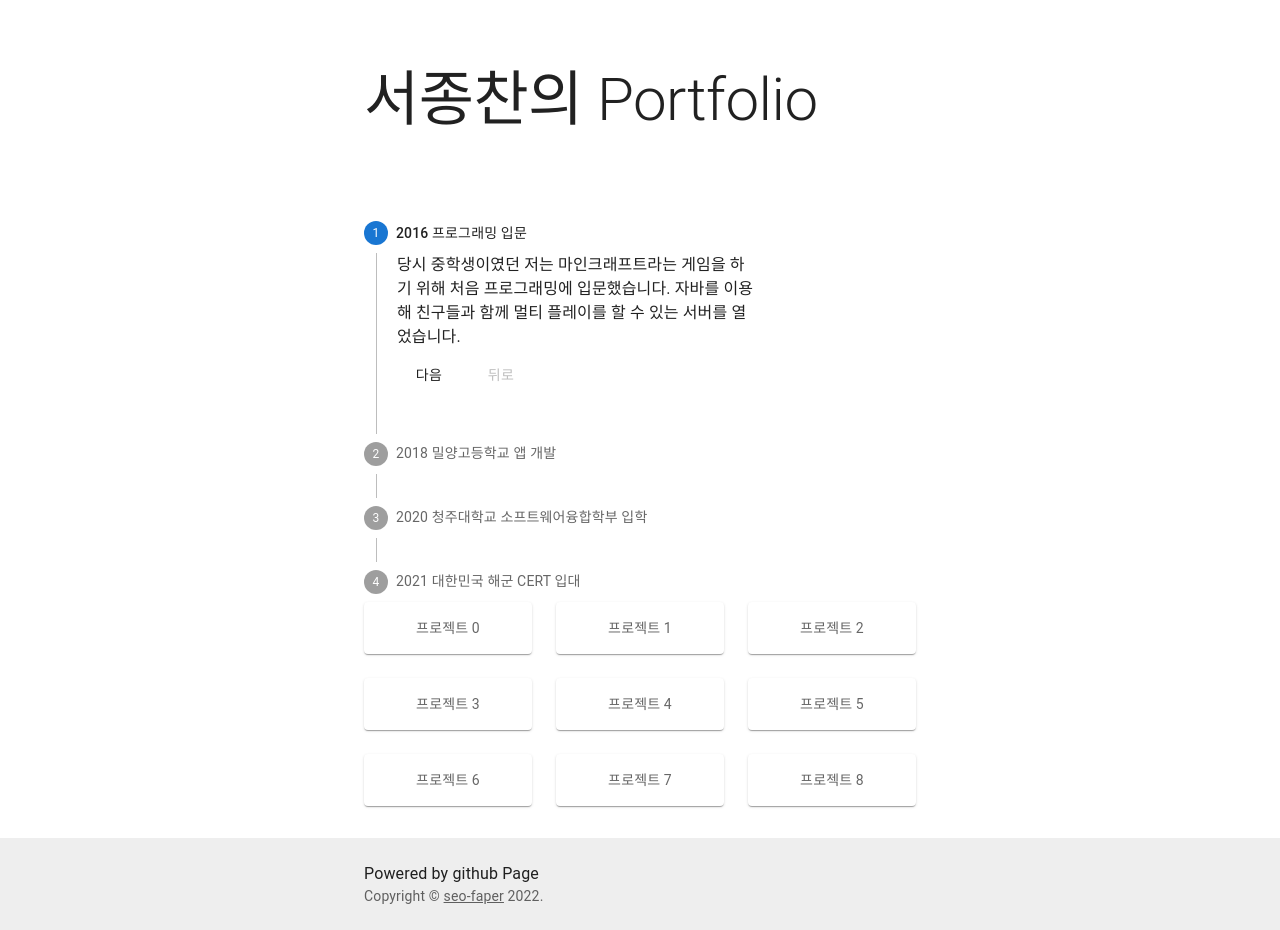
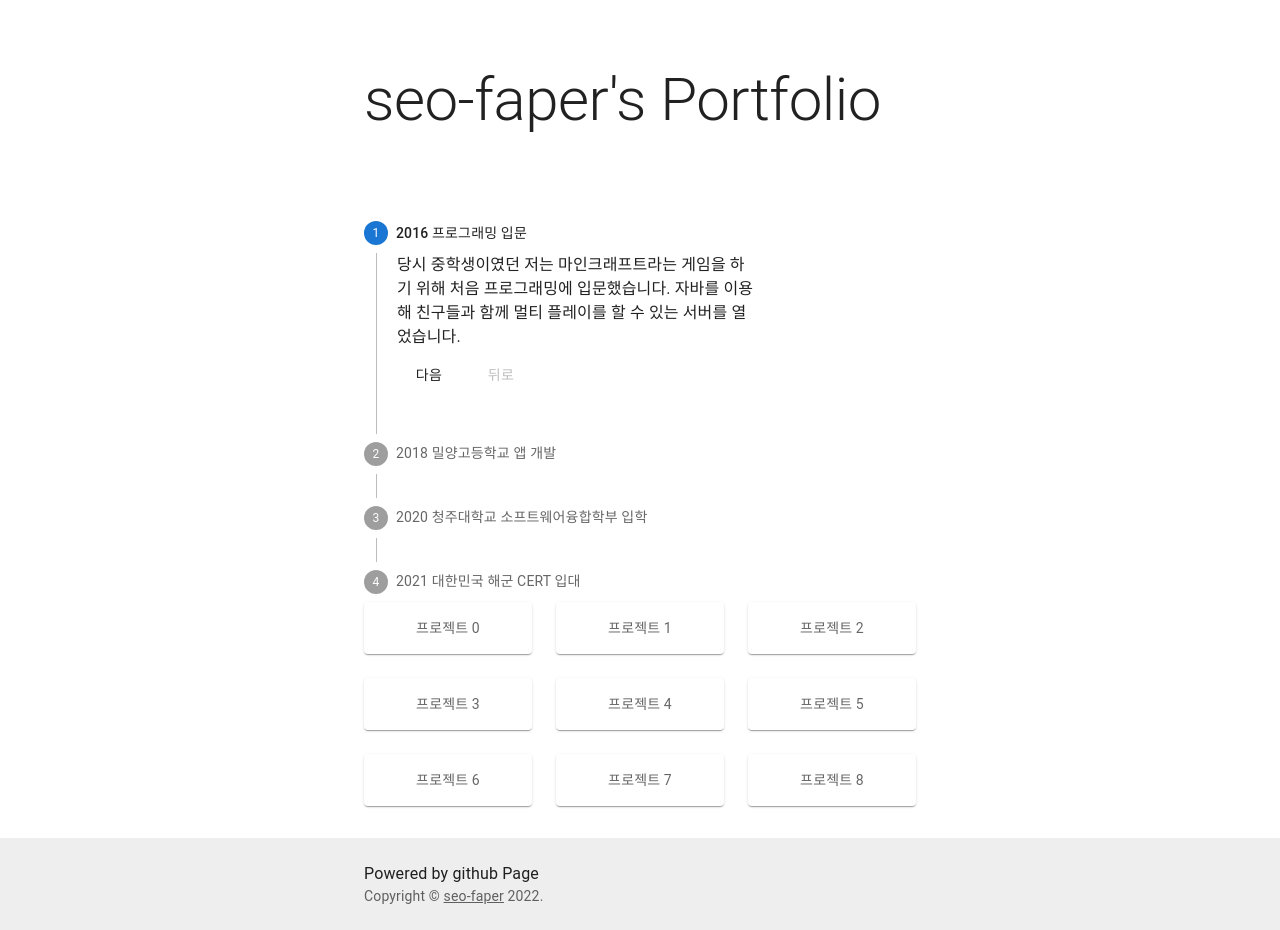
Before and after one commit to Seo-Faper/Jonan, a React (Create React App) app in the folder portfolio/: page / in a window 1280 px wide. Built offline with nearby package versions, Linux system fonts and the light colour scheme.

Commit message:
change App.js

```diff
--- a/portfolio/src/App.js
+++ b/portfolio/src/App.js
@@ -31,7 +31,7 @@ export default function App() {
       <CssBaseline />
       <Container component="main" sx={{ mt: 8, mb: 2 }} maxWidth="sm">
         <Typography variant="h2" component="h1" gutterBottom>
-          서종찬의 Portfolio
+          seo-faper's Portfolio
         </Typography>
       </Container>
       <Container component="article" sx={{ mt: 5, mb: 4 }} maxWidth="sm">
```
